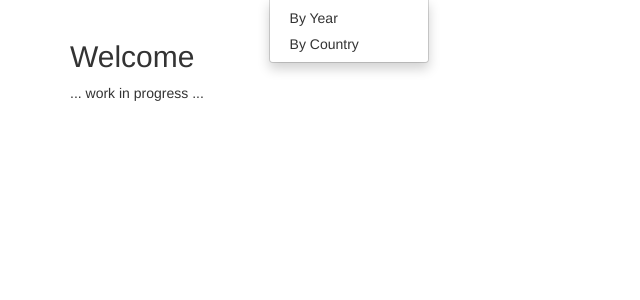
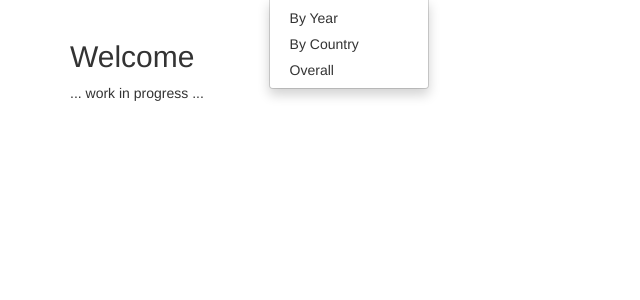
Before and after one commit to mehdichaouch/2euros.net, a PHP site: page /index.php in a window 1280 px wide, after a click on "Progress". Shown: the part 52-352 px from the top of the page, without its empty margins (0-640 px from the left). Run offline with PHP 8.4, Linux system fonts and the light colour scheme; the visitor is signed in with stand-in values (Sample User, id 1); some libraries are stand-ins or nearby versions.

Commit message:
new menu in navbar

```diff
--- a/navbar.php
+++ b/navbar.php
@@ -25,6 +25,7 @@
           echo '<ul class="dropdown-menu">';
           echo '<li><a href="http://2euros.net/progress_year.php">By Year</a></li>';
           echo '<li><a href="http://2euros.net/progress_country.php">By Country</a></li>';
+          echo '<li><a href="http://2euros.net/progress_overall.php">Overall</a></li>';
           echo '</ul>';
           echo '</li>';
           }
```
